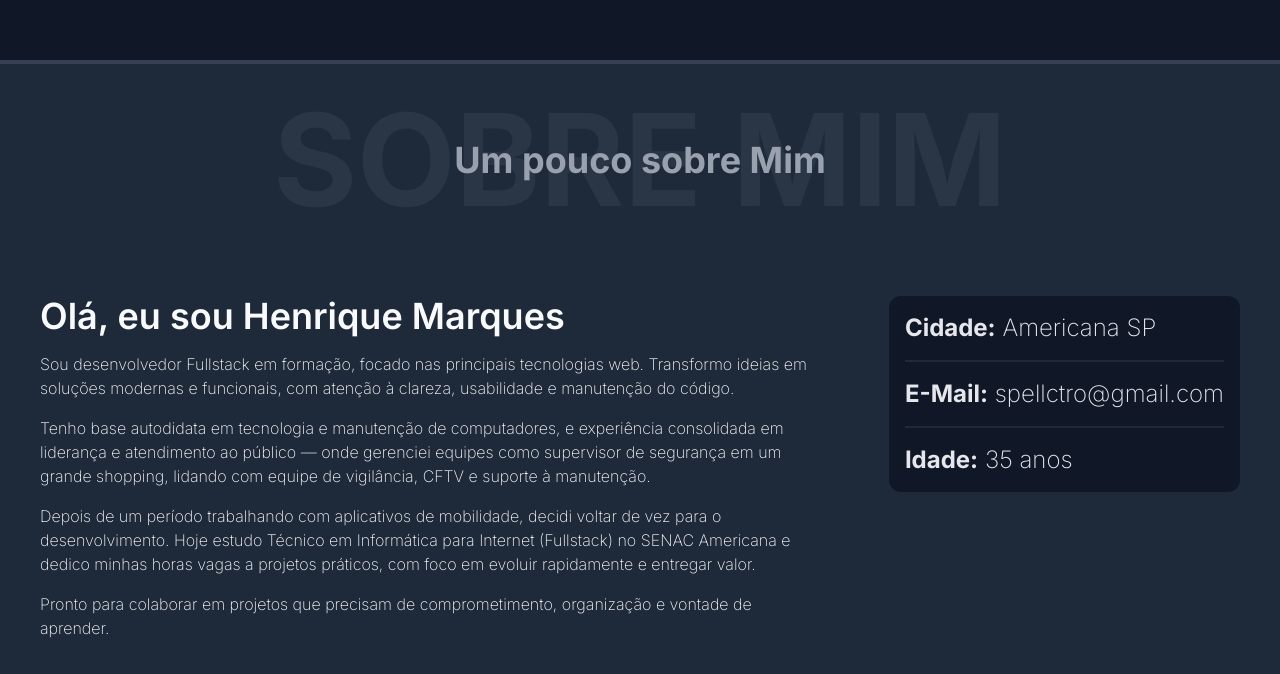
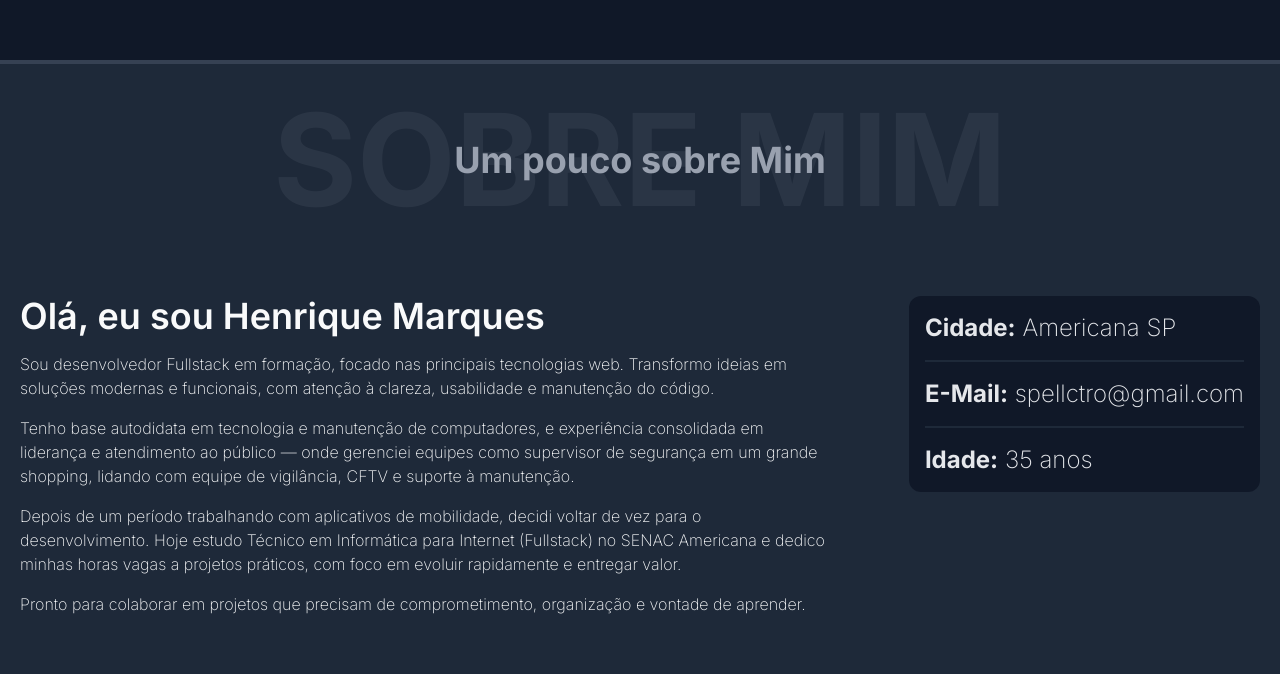
Before and after one commit to Henrincode/portfolio-next, a Next.js app: page / in a window 1280 px wide. Shown: the part 1540-2214 px from the top of the page. Built offline with nearby package versions, Linux system fonts and the light colour scheme; a web font is replaced by a local one.

Commit message:
feat: fazendo no-select no titulo e subtitulo da página Home

```diff
--- a/app/globals.css
+++ b/app/globals.css
@@ -14,7 +14,8 @@
 }
 
 .container {
-  max-width: 1200px;
+  max-width: 1240px;
+  width: calc(100% - 40px);
   margin: 0 auto;
 }
 
--- a/components/Home/Header/index.tsx
+++ b/components/Home/Header/index.tsx
@@ -7,7 +7,7 @@ import Avatar from "@/public/avatar.jpeg";
 export default function HomeHeader() {
     return (
         <div className="bg-zinc-900">
-            <div className="container flex flex-col items-center justify-center gselect-none h-dvh">
+            <div className="container flex flex-col items-center justify-center select-none min-h-dvh py-10">
                 <div className="flex flex-col items-center text-center">
                     <TiltEffect className="rounded-full" tiltStrength={30} resetOnInactivityMs={600}>
                         <div className="bg-gray-200 p-0.5 rounded-full">
--- a/components/ListaTech/Tech.tsx
+++ b/components/ListaTech/Tech.tsx
@@ -8,7 +8,7 @@ type props = {
 
 export default function Tech({ nome, icone }: props) {
     return (
-        <TiltEffect tiltScope="global" tiltStrength={30} resetOnInactivityMs={600}>
+        <TiltEffect className="hover:animate-pulse" tiltScope="global" tiltStrength={30} resetOnInactivityMs={600}>
             <div className="flex flex-col items-center justify-center bg-gray-700 w-20 h-20 rounded-lg select-none">
                 <img draggable="false" className="" src={icone} alt={nome} />
                 <p className="text-white text-[12px] mt-2">{nome}</p>
```
